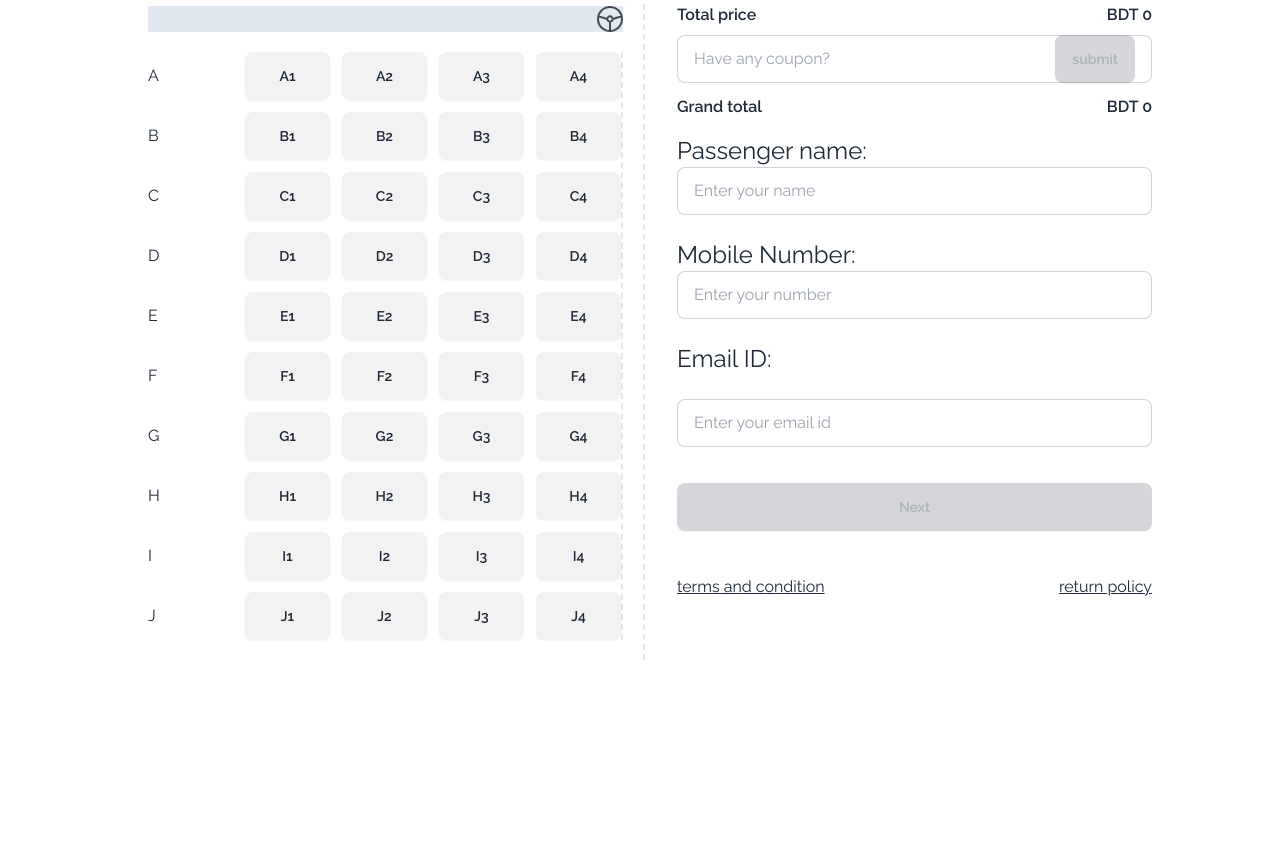
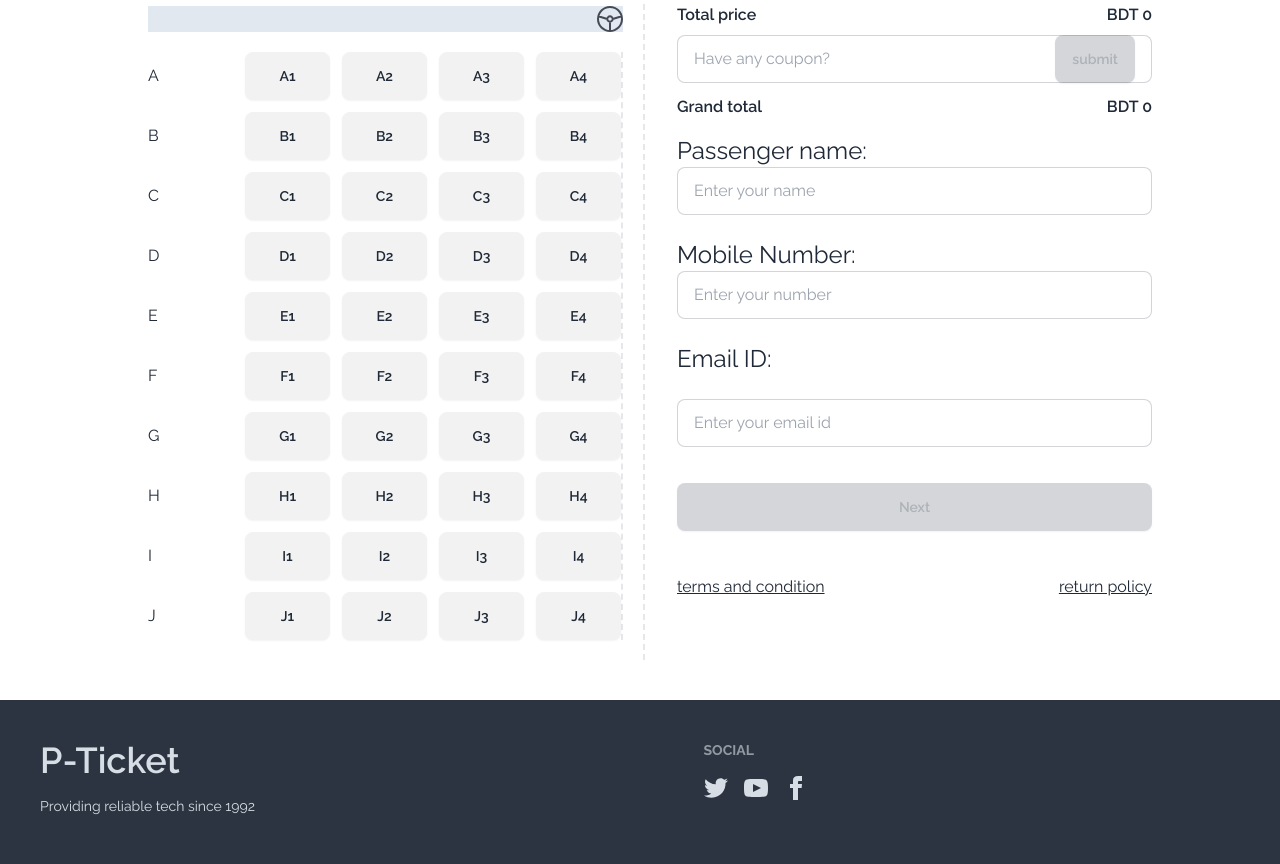
Before and after one commit to Anamul029/Smart_Ticketing_System-assignment-5, a plain HTML site: page index.html in a window 1280 px wide. Shown: the part 1845-2709 px from the top of the page. Before the commit the page ends 2545 px from the top, so only its background shows below. Drawn offline with nearby package versions, Linux system fonts and the light colour scheme; a web font is replaced by a local one.

Commit message:
adding footer section

```diff
--- a/index.html
+++ b/index.html
@@ -378,11 +378,11 @@
 
         </section>
     </main>
-    <!-- <footer id="footer" class="mt-10 hidden">
-        <footer class="footer p-10 bg-neutral text-neutral-content">
+    <!-- <footer id="footer" class="mt-10 hidden"> -->
+        <footer id="footer" class="footer mt-10  p-10 bg-neutral text-neutral-content">
             <aside>
-              <svg width="50" height="50" viewBox="0 0 24 24" xmlns="http://www.w3.org/2000/svg" fill-rule="evenodd" clip-rule="evenodd" class="fill-current"><path d="M22.672 15.226l-2.432.811.841 2.515c.33 1.019-.209 2.127-1.23 2.456-1.15.325-2.148-.321-2.463-1.226l-.84-2.518-5.013 1.677.84 2.517c.391 1.203-.434 2.542-1.831 2.542-.88 0-1.601-.564-1.86-1.314l-.842-2.516-2.431.809c-1.135.328-2.145-.317-2.463-1.229-.329-1.018.211-2.127 1.231-2.456l2.432-.809-1.621-4.823-2.432.808c-1.355.384-2.558-.59-2.558-1.839 0-.817.509-1.582 1.327-1.846l2.433-.809-.842-2.515c-.33-1.02.211-2.129 1.232-2.458 1.02-.329 2.13.209 2.461 1.229l.842 2.515 5.011-1.677-.839-2.517c-.403-1.238.484-2.553 1.843-2.553.819 0 1.585.509 1.85 1.326l.841 2.517 2.431-.81c1.02-.33 2.131.211 2.461 1.229.332 1.018-.21 2.126-1.23 2.456l-2.433.809 1.622 4.823 2.433-.809c1.242-.401 2.557.484 2.557 1.838 0 .819-.51 1.583-1.328 1.847m-8.992-6.428l-5.01 1.675 1.619 4.828 5.011-1.674-1.62-4.829z"></path></svg>
-              <p>ACME Industries Ltd.<br>Providing reliable tech since 1992</p>
+                <h2 class="text-4xl font-semibold">P-Ticket</h2>
+                <p></p>Providing reliable tech since 1992</p>
             </aside>
             <nav>
               <h6 class="footer-title">Social</h6>
@@ -394,7 +394,7 @@
             </nav>
           </footer>
 
-    </footer> -->
+    <!-- </footer> -->
 
     <script src="javascript/functions.js"></script>
     <script src="javascript/ticket.js"></script>
```
